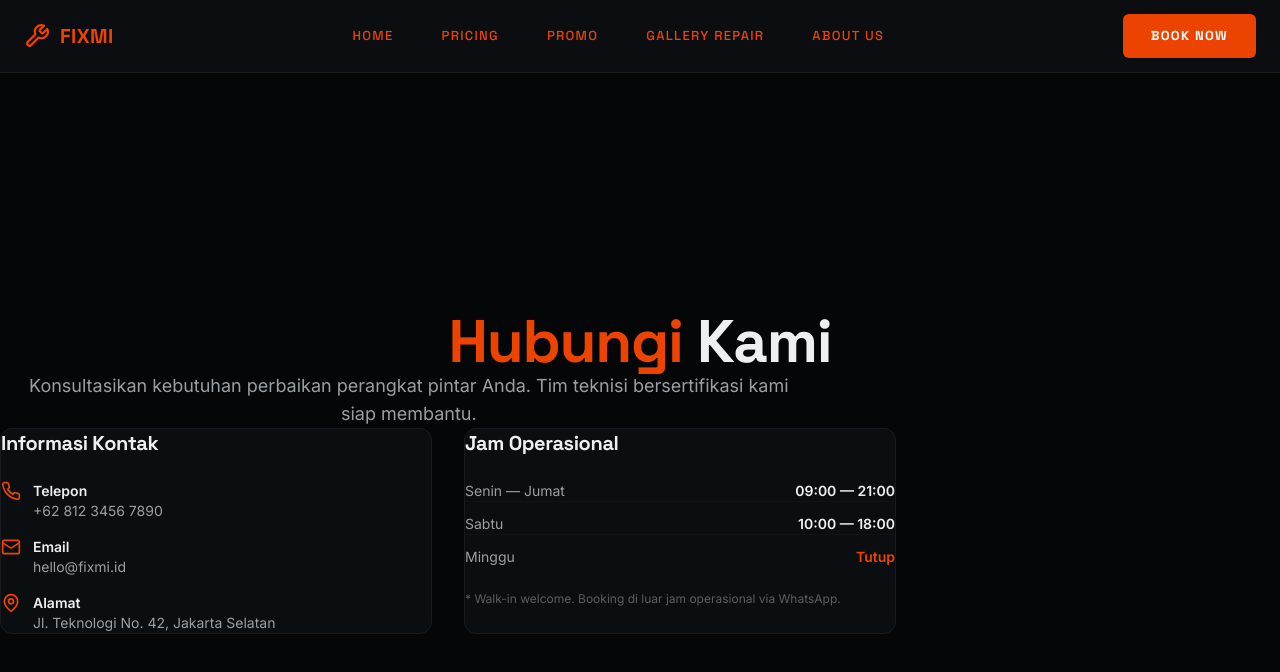
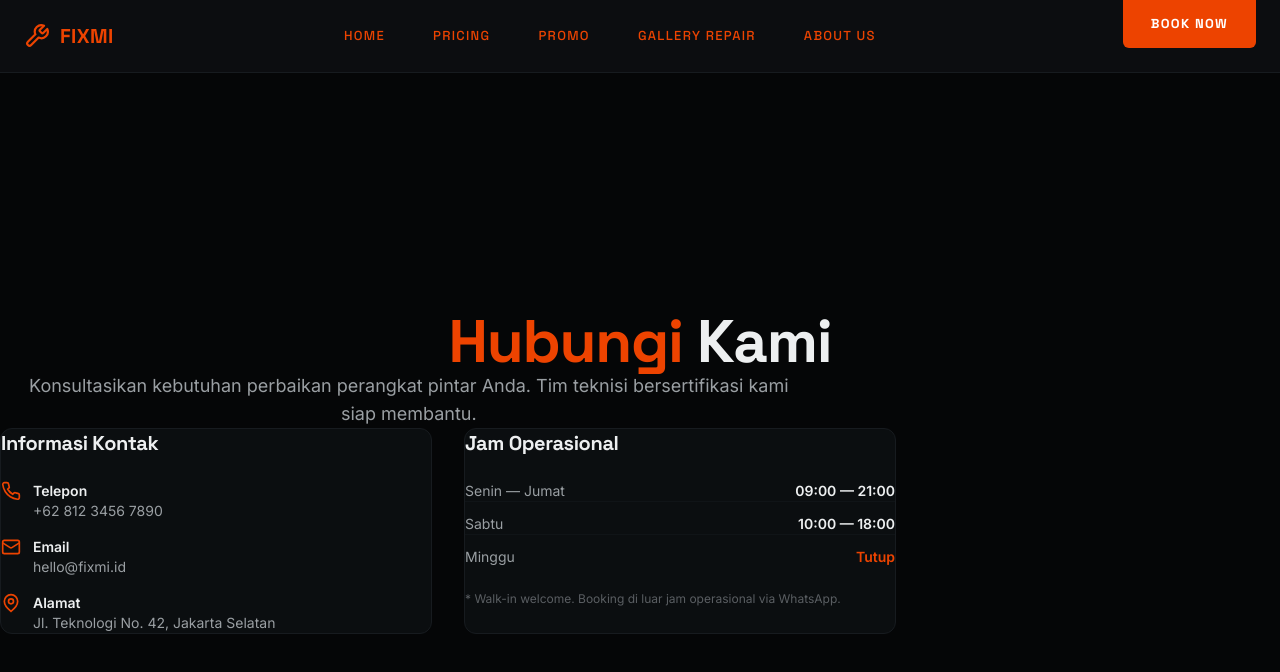
Before and after one commit to Avengeld7fold/next-js-fixmi, a Next.js app: page /contact in a window 1280 px wide. Shown: the top 672 px of the page. Built offline with nearby package versions, Linux system fonts and the light colour scheme.

Commit message:
Design: Refine Book Now tab hover animation (5px top strip + rounded capsule slide)

```diff
--- a/components/Navbar.tsx
+++ b/components/Navbar.tsx
@@ -46,11 +46,12 @@ export default function Navbar() {
     >
       {/* Orange reveal strip — appears behind BOOK NOW on hover */}
       <div
-        className="absolute top-0 left-0 right-0 h-full pointer-events-none transition-opacity duration-300"
+        className="absolute top-0 left-0 right-0 pointer-events-none transition-opacity duration-300"
         style={{
           background: "var(--fixmi-primary)",
+          height: "5px",
           opacity: isBookNowHovered ? 1 : 0,
-          zIndex: 0,
+          zIndex: 5,
         }}
       />
 
@@ -137,21 +138,27 @@ export default function Navbar() {
         </ul>
 
         {/* CTA — Right (Desktop) */}
-        <div className="hidden lg:flex items-center shrink-0">
+        <div className="hidden lg:block relative shrink-0" style={{ width: "150px", height: "72px" }}>
           <Link
             href="/contact"
-            className="inline-flex items-center justify-center no-underline transition-all duration-300"
+            className="absolute right-0 flex items-center justify-center no-underline transition-all duration-300"
             style={{
-              padding: "12px 28px",
+              top: 0,
+              height: "48px",
+              padding: "0 28px",
               fontFamily: "'Neue Montreal', var(--font-space-grotesk), 'Space Grotesk', system-ui, sans-serif",
               fontSize: "13px",
               fontWeight: 700,
               letterSpacing: "0.1em",
               color: "#ffffff",
               background: "var(--fixmi-primary)",
-              borderRadius: "6px",
+              borderBottomLeftRadius: "6px",
+              borderBottomRightRadius: "6px",
+              borderTopLeftRadius: isBookNowHovered ? "6px" : "0px",
+              borderTopRightRadius: isBookNowHovered ? "6px" : "0px",
               textTransform: "uppercase" as const,
-              transform: isBookNowHovered ? "translateY(6px)" : "translateY(0)",
+              transform: isBookNowHovered ? "translateY(5px)" : "translateY(0)",
+              zIndex: 10,
             }}
             onMouseEnter={() => setIsBookNowHovered(true)}
             onMouseLeave={() => setIsBookNowHovered(false)}
```
